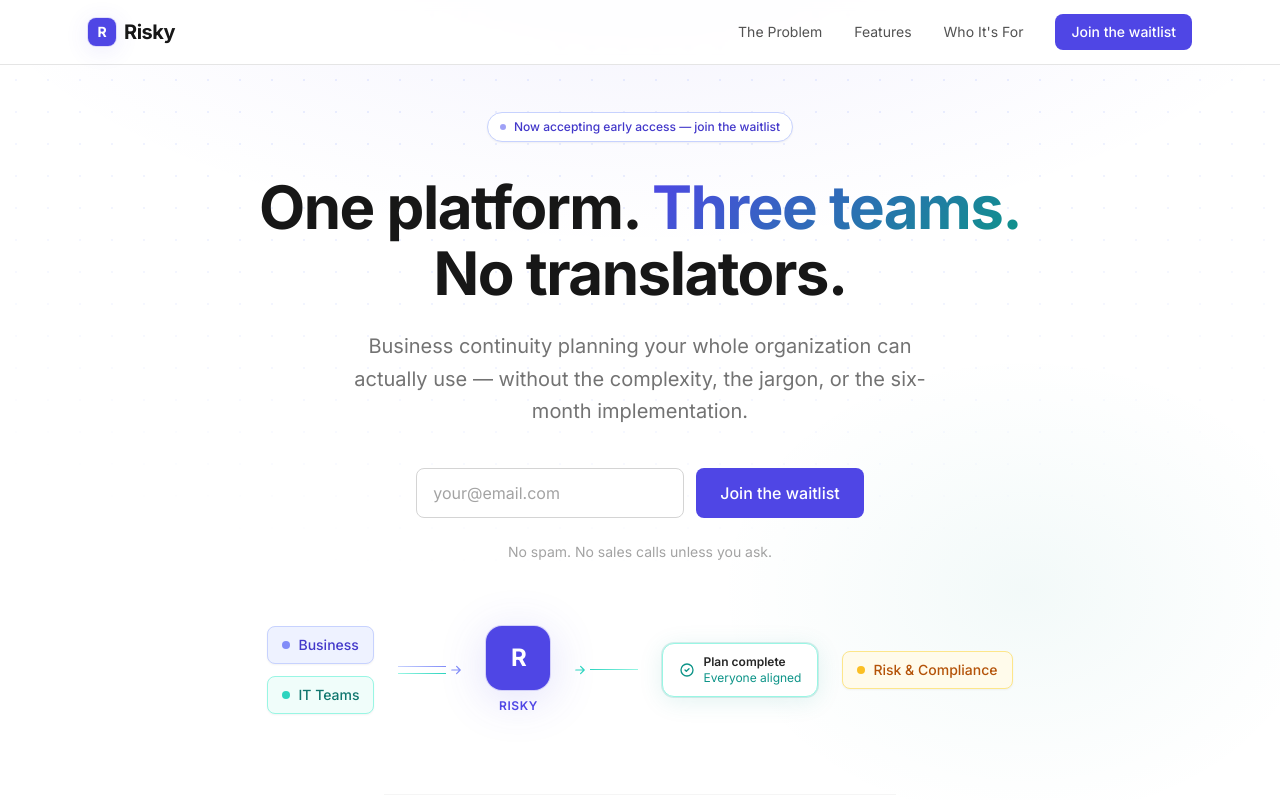
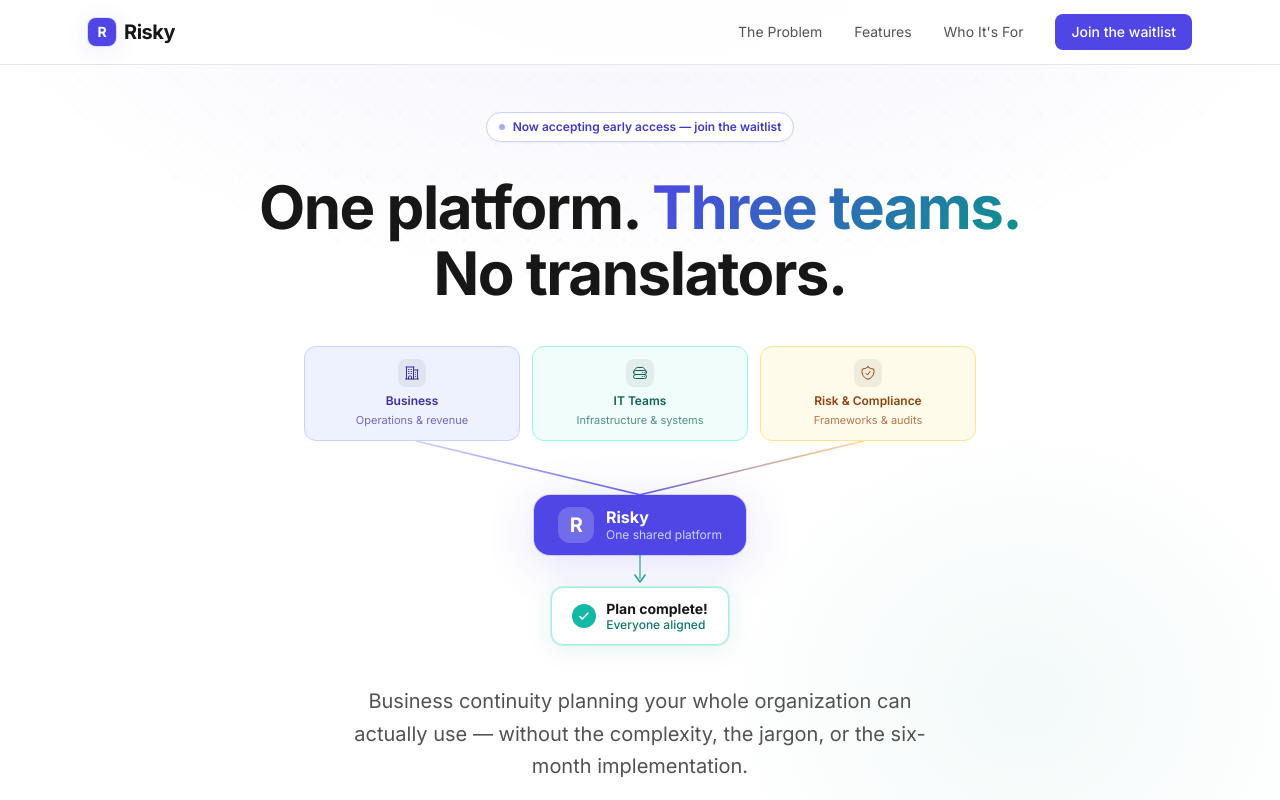
Before and after one commit to wojtekidd/risky, a React (Vite) app in the folder landing/: page / in a window 1280 px wide. Shown: the top 800 px of the page. Built offline with nearby package versions, Linux system fonts and the light colour scheme.

Commit message:
Improved landing

```diff
--- a/landing/src/components/Differentiators.jsx
+++ b/landing/src/components/Differentiators.jsx
@@ -78,7 +78,7 @@
                 <svg className="w-4 h-4 text-neutral-300 mt-0.5 shrink-0" fill="none" stroke="currentColor" viewBox="0 0 24 24">
                   <path strokeLinecap="round" strokeLinejoin="round" strokeWidth={2} d="M6 18L18 6M6 6l12 12" />
                 </svg>
-                <span className="text-sm text-neutral-400">{them}</span>
+                <span className="text-sm text-neutral-500">{them}</span>
               </div>
               <div className="px-6 py-4 flex items-start gap-3 bg-indigo-50/60 hover:bg-indigo-50 transition-colors border-l border-indigo-100">
                 <svg className="w-4 h-4 text-teal-500 mt-0.5 shrink-0" fill="none" stroke="currentColor" viewBox="0 0 24 24">
--- a/landing/src/components/Features.jsx
+++ b/landing/src/components/Features.jsx
@@ -128,7 +128,7 @@
         </span>
       </div>
       <h3 className="text-base font-semibold text-neutral-900 mb-2 leading-snug">{title}</h3>
-      <p className="text-sm text-neutral-500 leading-relaxed mb-4">{description}</p>
+      <p className="text-sm text-neutral-600 leading-relaxed mb-4">{description}</p>
       <p className="text-sm font-semibold text-indigo-600 flex items-center gap-1.5">
         <svg className="w-3.5 h-3.5 shrink-0" fill="none" stroke="currentColor" viewBox="0 0 24 24">
           <path strokeLinecap="round" strokeLinejoin="round" strokeWidth={2.5}
--- a/landing/src/components/ForWho.jsx
+++ b/landing/src/components/ForWho.jsx
@@ -57,7 +57,7 @@
   },
   {
     role: 'CFO',
-    accent: 'text-amber-600',
+    accent: 'text-amber-700',
     iconBg: 'bg-amber-50 border-amber-100',
     icon: (
       <svg className="w-5 h-5 text-amber-600" fill="none" stroke="currentColor" viewBox="0 0 24 24">
@@ -98,13 +98,13 @@
               <div className={`w-9 h-9 rounded-lg border flex items-center justify-center mb-4 ${iconBg}`}>
                 {icon}
               </div>
-              <div className="text-xs font-semibold text-neutral-400 uppercase tracking-wider mb-2">
+              <div className="text-xs font-semibold text-neutral-600 uppercase tracking-wider mb-2">
                 {role}
               </div>
               <h3 className={`font-semibold mb-2 leading-snug ${accent}`}>
                 "{message}"
               </h3>
-              <p className="text-sm text-neutral-500 leading-relaxed">{detail}</p>
+              <p className="text-sm text-neutral-600 leading-relaxed">{detail}</p>
             </div>
           ))}
 
--- a/landing/src/components/Hero.jsx
+++ b/landing/src/components/Hero.jsx
@@ -1,9 +1,42 @@
 import WaitlistForm from './WaitlistForm.jsx'
 
 const teams = [
-  { label: 'Business', color: 'bg-indigo-50 border-indigo-200 text-indigo-700', dot: 'bg-indigo-400' },
-  { label: 'IT Teams', color: 'bg-teal-50 border-teal-200 text-teal-700', dot: 'bg-teal-400' },
-  { label: 'Risk & Compliance', color: 'bg-amber-50 border-amber-200 text-amber-700', dot: 'bg-amber-400' },
+  {
+    label: 'Business',
+    sub: 'Operations & revenue',
+    color: 'bg-indigo-50 border-indigo-200 text-indigo-800',
+    dot: 'bg-indigo-500',
+    icon: (
+      <svg className="w-4 h-4" fill="none" stroke="currentColor" viewBox="0 0 24 24">
+        <path strokeLinecap="round" strokeLinejoin="round" strokeWidth={1.5}
+          d="M2.25 21h19.5m-18-18v18m10.5-18v18m6-13.5V21M6.75 6.75h.75m-.75 3h.75m-.75 3h.75m3-6h.75m-.75 3h.75m-.75 3h.75M6.75 21v-3.375c0-.621.504-1.125 1.125-1.125h2.25c.621 0 1.125.504 1.125 1.125V21M3 3h12m-.75 4.5H21m-3.75 3.75h.008v.008h-.008v-.008zm0 3h.008v.008h-.008v-.008zm0 3h.008v.008h-.008v-.008z" />
+      </svg>
+    ),
+  },
+  {
+    label: 'IT Teams',
+    sub: 'Infrastructure & systems',
+    color: 'bg-teal-50 border-teal-200 text-teal-800',
+    dot: 'bg-teal-500',
+    icon: (
+      <svg className="w-4 h-4" fill="none" stroke="currentColor" viewBox="0 0 24 24">
+        <path strokeLinecap="round" strokeLinejoin="round" strokeWidth={1.5}
+          d="M5.25 14.25h13.5m-13.5 0a3 3 0 01-3-3m3 3a3 3 0 100 6h13.5a3 3 0 100-6m-16.5-3a3 3 0 013-3h13.5a3 3 0 013 3m-19.5 0a4.5 4.5 0 01.9-2.7L5.737 5.1a3.375 3.375 0 012.7-1.35h7.126c1.062 0 2.062.5 2.7 1.35l2.587 3.45a4.5 4.5 0 01.9 2.7m0 0a3 3 0 01-3 3m0 3h.008v.008h-.008v-.008zm0-6h.008v.008h-.008v-.008zm-3 6h.008v.008h-.008v-.008zm0-6h.008v.008h-.008v-.008z" />
+      </svg>
+    ),
+  },
+  {
+    label: 'Risk & Compliance',
+    sub: 'Frameworks & audits',
+    color: 'bg-amber-50 border-amber-200 text-amber-800',
+    dot: 'bg-amber-500',
+    icon: (
+      <svg className="w-4 h-4" fill="none" stroke="currentColor" viewBox="0 0 24 24">
+        <path strokeLinecap="round" strokeLinejoin="round" strokeWidth={1.5}
+          d="M9 12.75L11.25 15 15 9.75m-3-7.036A11.959 11.959 0 013.598 6 11.99 11.99 0 003 9.749c0 5.592 3.824 10.29 9 11.623 5.176-1.332 9-6.03 9-11.622 0-1.31-.21-2.571-.598-3.751h-.152c-3.196 0-6.1-1.248-8.25-3.285z" />
+      </svg>
+    ),
+  },
 ]
 
 export default function Hero() {
@@ -13,6 +46,7 @@
       {/* Subtle dot grid */}
       <div
         className="absolute inset-0 opacity-[0.35] pointer-events-none"
+        aria-hidden="true"
         style={{
           backgroundImage: 'radial-gradient(circle, #c7d2fe 1px, transparent 1px)',
           backgroundSize: '32px 32px',
@@ -25,93 +59,119 @@
 
         {/* Badge */}
         <div className="flex justify-center mb-8">
-          <div className="inline-flex items-center gap-2 px-3 py-1.5 rounded-full bg-white border border-indigo-200 text-indigo-700 text-xs font-medium shadow-sm">
-            <span className="w-1.5 h-1.5 rounded-full bg-indigo-500 animate-pulse" />
+          <div className="inline-flex items-center gap-2 px-3 py-1.5 rounded-full bg-white border border-indigo-200 text-indigo-700 text-xs font-semibold shadow-sm">
+            <span className="w-1.5 h-1.5 rounded-full bg-indigo-500 animate-pulse" aria-hidden="true" />
             Now accepting early access — join the waitlist
           </div>
         </div>
 
         {/* Headline */}
-        <h1 className="text-5xl md:text-[3.75rem] font-bold leading-[1.1] tracking-tight text-neutral-900 text-center mb-6 max-w-3xl mx-auto">
+        <h1 className="text-5xl md:text-[3.75rem] font-bold leading-[1.1] tracking-tight text-neutral-900 text-center mb-10 max-w-3xl mx-auto">
           One platform.{' '}
           <span className="text-gradient">Three teams.</span>
           <br />No translators.
         </h1>
 
+        {/* Three-team convergence diagram */}
+        <div className="max-w-2xl mx-auto mb-10" aria-label="Diagram showing Business, IT Teams, and Risk &amp; Compliance teams connecting to the Risky platform, producing a completed and aligned plan">
+
+          {/* Team nodes */}
+          <div className="grid grid-cols-3 gap-3">
+            {teams.map(({ label, sub, color, dot, icon }) => (
+              <div
+                key={label}
+                className={`flex flex-col items-center gap-1.5 px-3 py-3 rounded-xl border text-center ${color}`}
+              >
+                <span className={`w-7 h-7 rounded-lg flex items-center justify-center ${dot} bg-opacity-20`}
+                  style={{ backgroundColor: 'rgba(0,0,0,0.06)' }}>
+                  {icon}
+                </span>
+                <span className="text-xs font-semibold leading-tight">{label}</span>
+                <span className="text-[11px] opacity-70 leading-tight hidden sm:block">{sub}</span>
+              </div>
+            ))}
+          </div>
+
+          {/* Converging connector lines */}
+          <svg
+            viewBox="0 0 600 48"
+            className="w-full"
+            aria-hidden="true"
+            preserveAspectRatio="none"
+          >
+            <defs>
+              <linearGradient id="line-left" x1="0%" y1="0%" x2="100%" y2="100%">
+                <stop offset="0%" stopColor="#818CF8" stopOpacity="0.4" />
+                <stop offset="100%" stopColor="#4F46E5" stopOpacity="0.9" />
+              </linearGradient>
+              <linearGradient id="line-mid" x1="0%" y1="0%" x2="0%" y2="100%">
+                <stop offset="0%" stopColor="#6366F1" stopOpacity="0.4" />
+                <stop offset="100%" stopColor="#4F46E5" stopOpacity="0.9" />
+              </linearGradient>
+              <linearGradient id="line-right" x1="100%" y1="0%" x2="0%" y2="100%">
+                <stop offset="0%" stopColor="#F59E0B" stopOpacity="0.4" />
+                <stop offset="100%" stopColor="#4F46E5" stopOpacity="0.9" />
+              </linearGradient>
+            </defs>
+            {/* Left team → center */}
+            <line x1="100" y1="0" x2="300" y2="48" stroke="url(#line-left)" strokeWidth="1.5" />
+            {/* Center team → center */}
+            <line x1="300" y1="0" x2="300" y2="48" stroke="url(#line-mid)" strokeWidth="1.5" />
+            {/* Right team → center */}
+            <line x1="500" y1="0" x2="300" y2="48" stroke="url(#line-right)" strokeWidth="1.5" />
+          </svg>
+
+          {/* Risky platform node */}
+          <div className="flex flex-col items-center">
+            <div className="flex items-center gap-3 px-6 py-3 rounded-2xl bg-indigo-600 glow-indigo-lg shadow-lg">
+              <div className="w-9 h-9 rounded-xl bg-white/20 flex items-center justify-center shrink-0">
+                <span className="text-white font-bold text-xl tracking-tight">R</span>
+              </div>
+              <div className="text-left">
+                <div className="text-white font-bold text-base leading-tight">Risky</div>
+                <div className="text-indigo-200 text-xs leading-tight">One shared platform</div>
+              </div>
+            </div>
+
+            {/* Output connector */}
+            <div className="flex flex-col items-center gap-0 my-0">
+              <svg viewBox="0 0 24 32" className="w-6 h-8" aria-hidden="true">
+                <line x1="12" y1="0" x2="12" y2="24" stroke="#0D9488" strokeWidth="1.5" strokeOpacity="0.7" />
+                <path d="M7 20 L12 27 L17 20" fill="none" stroke="#0D9488" strokeWidth="1.5" strokeLinecap="round" strokeLinejoin="round" strokeOpacity="0.9" />
+              </svg>
+            </div>
+
+            {/* Output node */}
+            <div className="flex items-center gap-2.5 px-5 py-3 rounded-xl bg-white border border-teal-200 shadow-md glow-teal">
+              <div className="w-6 h-6 rounded-full bg-teal-500 flex items-center justify-center shrink-0">
+                <svg className="w-3.5 h-3.5 text-white" fill="none" stroke="currentColor" viewBox="0 0 24 24">
+                  <path strokeLinecap="round" strokeLinejoin="round" strokeWidth={2.5} d="M5 13l4 4L19 7" />
+                </svg>
+              </div>
+              <div>
+                <div className="text-sm font-bold text-neutral-900 leading-tight">Plan complete!</div>
+                <div className="text-xs font-medium text-teal-700 leading-tight">Everyone aligned</div>
+              </div>
+            </div>
+          </div>
+        </div>
+
         {/* Subheadline */}
-        <p className="text-xl text-neutral-500 leading-relaxed max-w-xl mx-auto text-center mb-10">
+        <p className="text-xl text-neutral-600 leading-relaxed max-w-xl mx-auto text-center mb-10">
           Business continuity planning your whole organization can actually use —
           without the complexity, the jargon, or the six-month implementation.
         </p>
 
         {/* CTA */}
-        <div className="flex justify-center mb-6">
+        <div className="flex justify-center mb-4">
           <WaitlistForm size="lg" />
         </div>
-        <p className="text-center text-sm text-neutral-400 mb-16">
+        <p className="text-center text-sm text-neutral-500 mb-16">
           No spam. No sales calls unless you ask.
         </p>
 
-        {/* Three-team convergence diagram */}
-        <div className="relative flex items-center justify-center gap-3 md:gap-6 flex-wrap">
-
-          {/* Left team nodes */}
-          <div className="flex flex-col gap-3">
-            {teams.slice(0, 2).map(({ label, color, dot }) => (
-              <div key={label} className={`inline-flex items-center gap-2 px-3.5 py-2 rounded-lg border text-sm font-medium ${color} shadow-sm`}>
-                <span className={`w-2 h-2 rounded-full ${dot}`} />
-                {label}
-              </div>
-            ))}
-          </div>
-
-          {/* Arrow lines */}
-          <div className="flex items-center gap-1 text-neutral-300">
-            <div className="flex flex-col gap-1.5">
-              <div className="w-12 h-px bg-gradient-to-r from-indigo-200 to-indigo-400" />
-              <div className="w-12 h-px bg-gradient-to-r from-teal-200 to-teal-400" />
-            </div>
-            <svg className="w-3 h-3 text-indigo-400" fill="currentColor" viewBox="0 0 20 20">
-              <path fillRule="evenodd" d="M10.293 3.293a1 1 0 011.414 0l6 6a1 1 0 010 1.414l-6 6a1 1 0 01-1.414-1.414L14.586 11H3a1 1 0 110-2h11.586l-4.293-4.293a1 1 0 010-1.414z" clipRule="evenodd" />
-            </svg>
-          </div>
-
-          {/* Central Risky node */}
-          <div className="flex flex-col items-center gap-2">
-            <div className="w-16 h-16 rounded-2xl bg-indigo-600 flex items-center justify-center shadow-lg glow-indigo-lg">
-              <span className="text-white font-bold text-2xl tracking-tight">R</span>
-            </div>
-            <span className="text-xs font-semibold text-indigo-600 tracking-wider uppercase">Risky</span>
-          </div>
-
-          {/* Arrow line out */}
-          <div className="flex items-center gap-1">
-            <svg className="w-3 h-3 text-teal-400" fill="currentColor" viewBox="0 0 20 20">
-              <path fillRule="evenodd" d="M10.293 3.293a1 1 0 011.414 0l6 6a1 1 0 010 1.414l-6 6a1 1 0 01-1.414-1.414L14.586 11H3a1 1 0 110-2h11.586l-4.293-4.293a1 1 0 010-1.414z" clipRule="evenodd" />
-            </svg>
-            <div className="w-12 h-px bg-gradient-to-r from-teal-400 to-teal-200" />
-          </div>
-
-          {/* Output node */}
-          <div className="inline-flex items-center gap-2 px-4 py-2.5 rounded-xl bg-white border border-teal-200 shadow-md glow-teal">
-            <svg className="w-4 h-4 text-teal-600" fill="none" stroke="currentColor" viewBox="0 0 24 24">
-              <path strokeLinecap="round" strokeLinejoin="round" strokeWidth={2} d="M9 12l2 2 4-4m6 2a9 9 0 11-18 0 9 9 0 0118 0z" />
-            </svg>
-            <div>
-              <div className="text-xs font-semibold text-neutral-800">Plan complete</div>
-              <div className="text-xs text-teal-600">Everyone aligned</div>
-            </div>
-          </div>
-
-          {/* Bottom team node (Risk) */}
-          <div className={`absolute -bottom-8 left-1/2 -translate-x-1/2 md:relative md:bottom-auto md:left-auto md:translate-x-0 inline-flex items-center gap-2 px-3.5 py-2 rounded-lg border text-sm font-medium ${teams[2].color} shadow-sm`}>
-            <span className={`w-2 h-2 rounded-full ${teams[2].dot}`} />
-            {teams[2].label}
-          </div>
-        </div>
-
         {/* Stats */}
-        <div className="mt-20 grid grid-cols-3 gap-4 max-w-lg mx-auto border-t border-neutral-100 pt-10">
+        <div className="grid grid-cols-3 gap-4 max-w-lg mx-auto border-t border-neutral-200 pt-10">
           {[
             { value: 'Days', label: 'to a complete risk assessment' },
             { value: '0', label: 'asset migrations required' },
@@ -119,7 +179,7 @@
           ].map(({ value, label }) => (
             <div key={label} className="text-center">
               <div className="text-2xl font-bold text-indigo-600">{value}</div>
-              <div className="text-xs text-neutral-400 mt-1 leading-snug">{label}</div>
+              <div className="text-xs font-medium text-neutral-600 mt-1 leading-snug">{label}</div>
             </div>
           ))}
         </div>
--- a/landing/src/components/WaitlistCTA.jsx
+++ b/landing/src/components/WaitlistCTA.jsx
@@ -63,7 +63,7 @@
 
         <WaitlistForm size="lg" />
 
-        <p className="mt-6 text-sm text-neutral-500">
+        <p className="mt-6 text-sm text-neutral-400">
           No spam. No sales calls unless you ask for one.
         </p>
 
```
Also changed, not shown: landing/src/components/Footer.jsx (+5 -5 lines).
